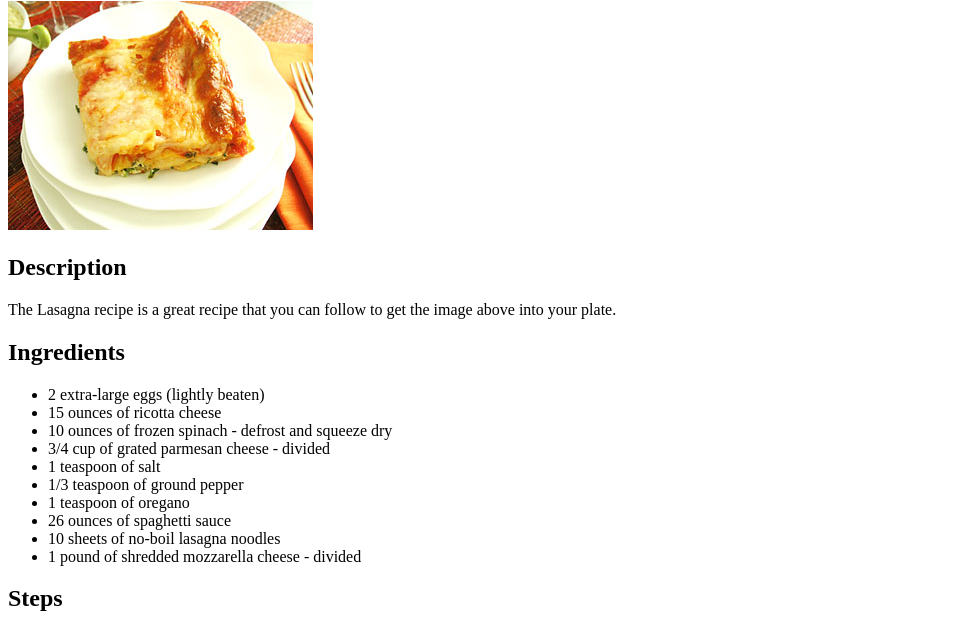
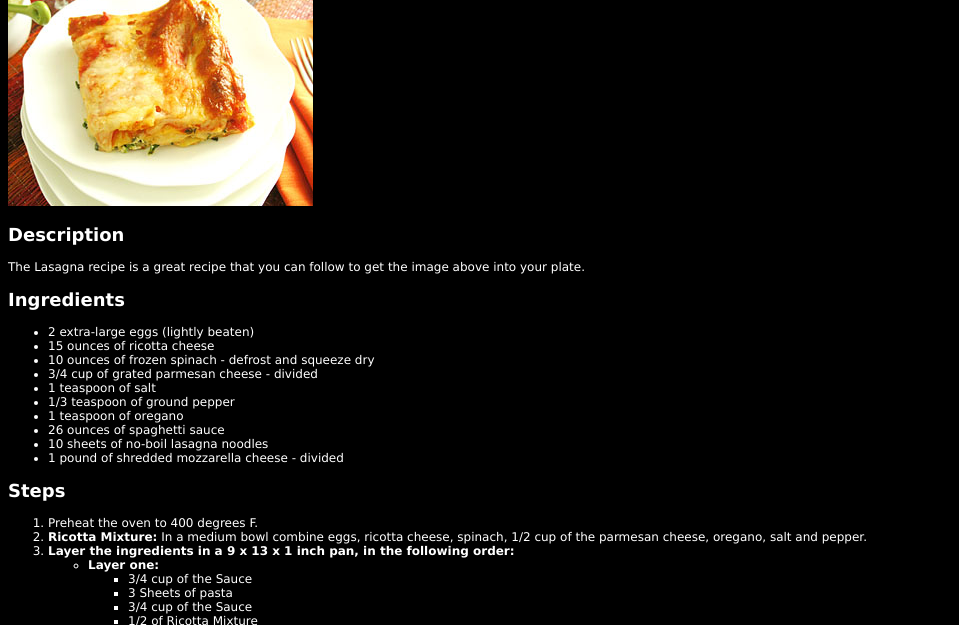
Before and after one commit to NathanEseOfficial/odin-recipes, a plain HTML site: page recipes/lasagna.html in a window 1280 px wide. Shown: the part 105-730 px from the top of the page, without its empty margins (0-959 px from the left). Drawn offline with Linux system fonts and the light colour scheme.

Commit message:
Update the project with a styles.css file
This is commit includes: an updated styles.css file that contains some basic styles for the odin recipes project. This commit is made to keep my project up to date with the curriculum requirement.

```diff
--- a/recipes/lasagna.html
+++ b/recipes/lasagna.html
@@ -4,6 +4,7 @@
     <meta charset="UTF-8" />
     <meta name="viewport" content="width=device-width, initial-scale=1.0" />
     <title>Odin Recipes</title>
+    <link rel="stylesheet" href="/styles.css">
   </head>
 
   <body>
--- /dev/null
+++ b/styles.css
@@ -0,0 +1,6 @@
+body {
+    color: white;
+    background-color: black;
+    font-family: 'Lucida Sans', 'Lucida Sans Regular', 'Lucida Grande', 'Lucida Sans Unicode', Geneva, Verdana, sans-serif;
+    font-size: 12px;
+}
```
Also changed, not shown: index.html (+1 -0 lines), recipes/meatloaf.html (+1 -0 lines), recipes/tomatosauce.html (+1 -1 lines).
